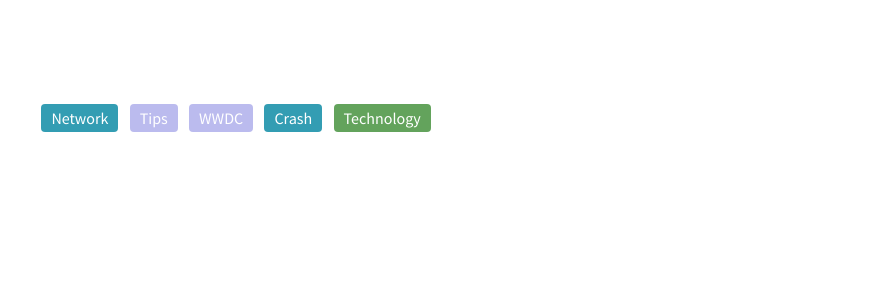
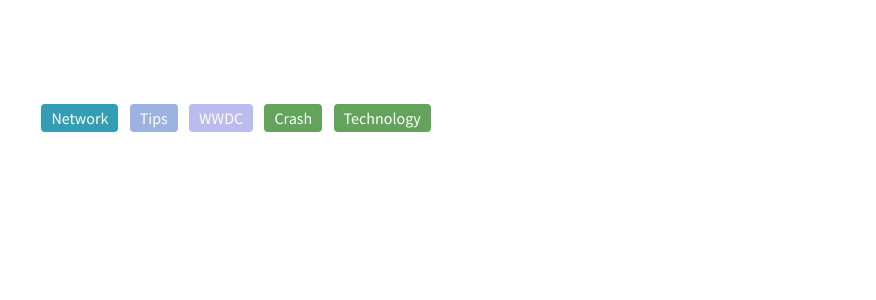
Before and after one commit to xsenyu/xsenyu.github.io, a plain HTML site: page tags/index.html in a window 1280 px wide. Shown: the part 200-500 px from the top of the page, 404-1280 px from the left. Drawn offline with nearby package versions, Linux system fonts and the light colour scheme; some packages are replaced by stand-ins of ours; a script that the page names is missing.

Commit message:
Site updated: 2020-04-06 21:19:17

```diff
--- a/tags/index.html
+++ b/tags/index.html
@@ -126,11 +126,11 @@
 
       <a class="tag2" data-name="tag-Network">Network</a>
 
-      <a class="tag0" data-name="tag-Tips">Tips</a>
+      <a class="tag1" data-name="tag-Tips">Tips</a>
 
       <a class="tag0" data-name="tag-WWDC">WWDC</a>
 
-      <a class="tag2" data-name="tag-Crash">Crash</a>
+      <a class="tag3" data-name="tag-Crash">Crash</a>
 
       <a class="tag3" data-name="tag-Technology">Technology</a>
 
```
